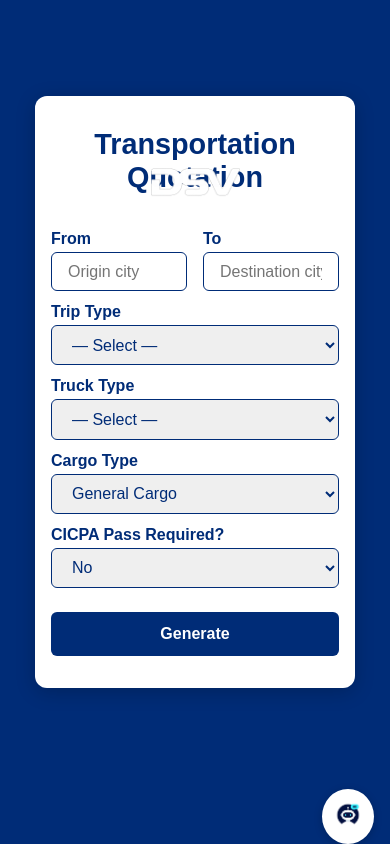
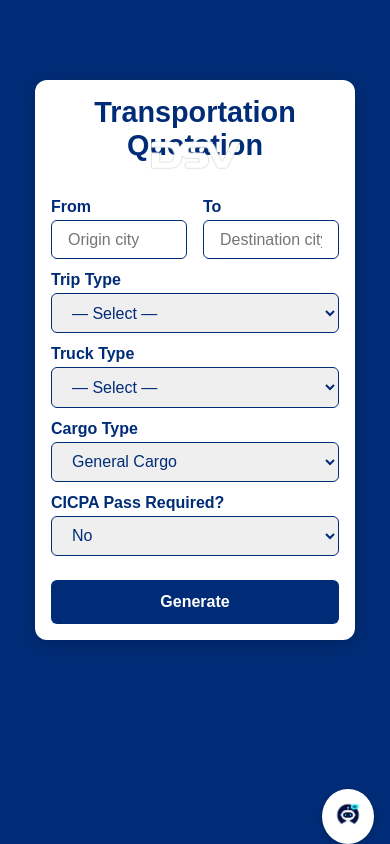
Before and after one commit to Jawadmhd1986/DSV_Transportation, a Flask app: page / in a window 390 px wide. Run offline with Flask 3, Linux system fonts and the light colour scheme.

Commit message:
Update styles.css

```diff
--- a/static/styles.css
+++ b/static/styles.css
@@ -9,29 +9,27 @@
 *, *::before, *::after {
   box-sizing: border-box;
 }
-body {
+html, body {
   margin: 0;
+  padding: 0;
+  height: 100%;
+  overflow: hidden;              /* NO scrolling */
   font-family: Arial, sans-serif;
-  /* grey behind only shows if .quote-section ever shrinks */
-  background: #f0f0f0;
-  height: 100vh;
-  overflow-y: auto;
+  background: var(--blue-dsv);
 }
 
-/* 100vh of DSV blue, card pinned below logo */
+/* Blue background wrapper */
 .quote-section {
   position: relative;
   width: 100%;
-  min-height: 100vh;
-  background: var(--blue-dsv);
+  height: 100%;                  /* fill viewport */
   display: flex;
   justify-content: center;
-  align-items: flex-start;
-  padding: 8rem 1rem 2rem; /* leave room for logo up top */
-  overflow-y: auto;
+  align-items: flex-start;       /* start from top */
+  padding: 6rem 1rem 2rem;       /* room for logo */
 }
 
-/* Logo sits above the card */
+/* Logo above card */
 .dsv-logo {
   position: absolute;
   top: 1rem;
@@ -41,19 +39,19 @@ body {
   z-index: 2;
 }
 
-/* White card immediately under logo */
+/* White card */
 .quote-card {
   position: relative;
   background: var(--white);
   border-radius: 12px;
-  padding: 2rem 1.5rem;
+  padding: 1.5rem;
   width: 100%;
   max-width: 450px;
   box-shadow: 0 4px 20px rgba(0,0,0,0.2);
   z-index: 1;
 }
 
-/* Heading */
+/* Header */
 .quote-card h1 {
   margin-top: 0;
   margin-bottom: 1.5rem;
@@ -62,7 +60,7 @@ body {
   text-align: center;
 }
 
-/* Form fields */
+/* Labels & inputs */
 .quote-card label {
   display: block;
   margin: 0.75rem 0 0.25rem;
@@ -84,13 +82,30 @@ body {
   box-shadow: 0 0 0 3px rgba(0,56,155,0.3);
 }
 
-/* Side-by-side row helper */
+/* Side-by-side row */
 .form-row {
   display: flex;
   gap: 1rem;
 }
 .form-row .form-group {
   flex: 1;
+}
+
+/* Add City button */
+.btn-add {
+  margin-top: 0.5rem;
+  background: none;
+  border: 1px dashed var(--blue-dsv);
+  color: var(--blue-dsv);
+  padding: 0.5rem 1rem;
+  cursor: pointer;
+  border-radius: 6px;
+  font-size: 0.9rem;
+}
+.btn-add:hover {
+  background: var(--blue-dsv-light);
+  color: var(--white);
+  border-color: var(--blue-dsv-light);
 }
 
 /* Generate button */
@@ -111,12 +126,12 @@ body {
   background: var(--blue-dsv-light);
 }
 
-/* Chat toggle always on top */
+/* Chat toggle */
 .chat-toggle {
   position: fixed;
   bottom: 2.5rem;
   right: 2rem;
-  z-index: 1000;
+  z-index: 2000;
   background: var(--white);
   border: none;
   padding: 0.5rem;
@@ -132,14 +147,13 @@ body {
 /* Mobile tweaks */
 @media (max-width: 480px) {
   .quote-section {
-    padding: 6rem 1rem 1rem;
+    padding: 5rem 1rem 1rem;
   }
   .dsv-logo {
     width: 120px;
-    top: 1.7rem;
   }
   .quote-card {
-    padding: 2rem 1rem;
+    padding: 1rem;
     max-width: 320px;
   }
   .btn-generate {
```
